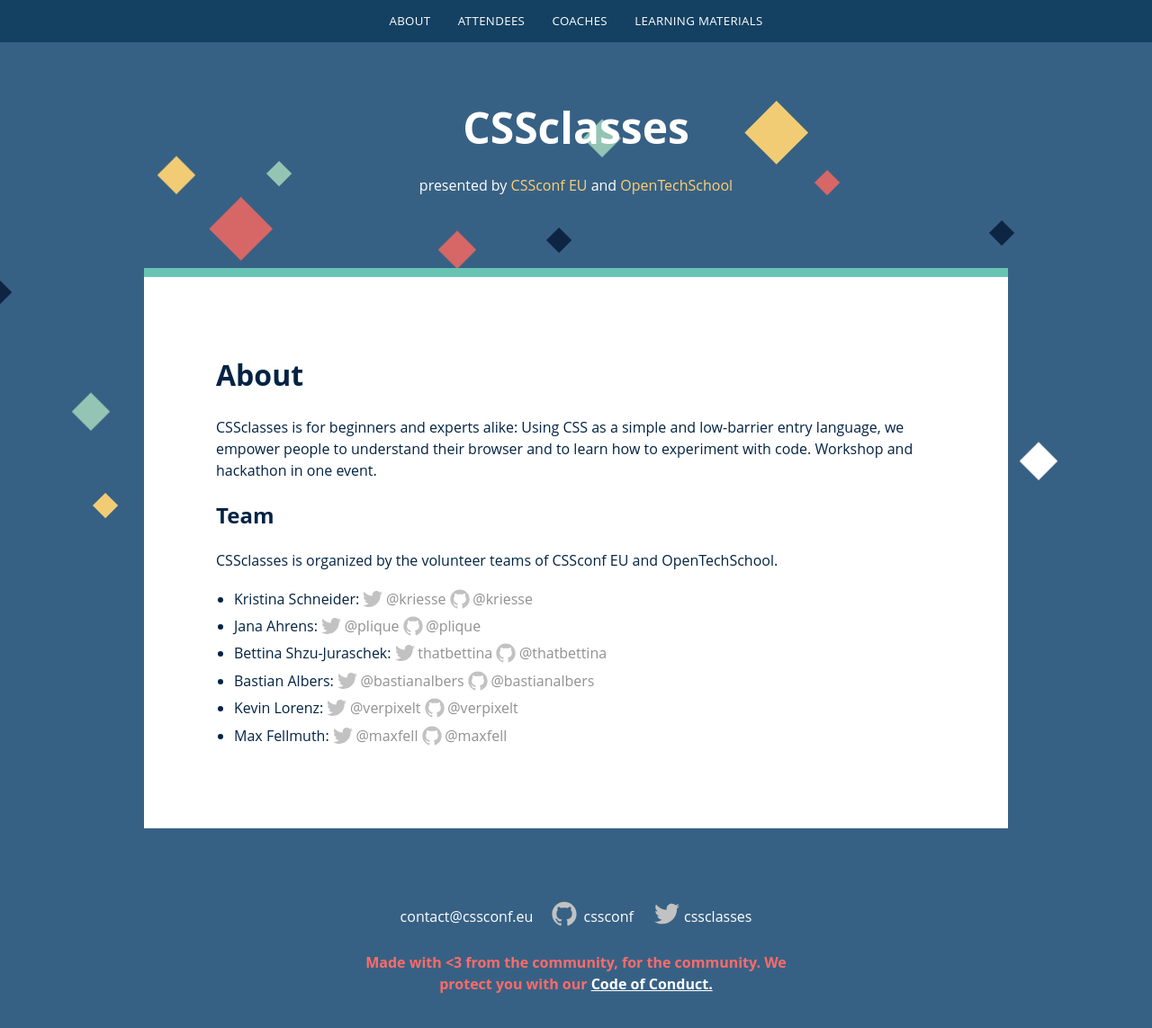
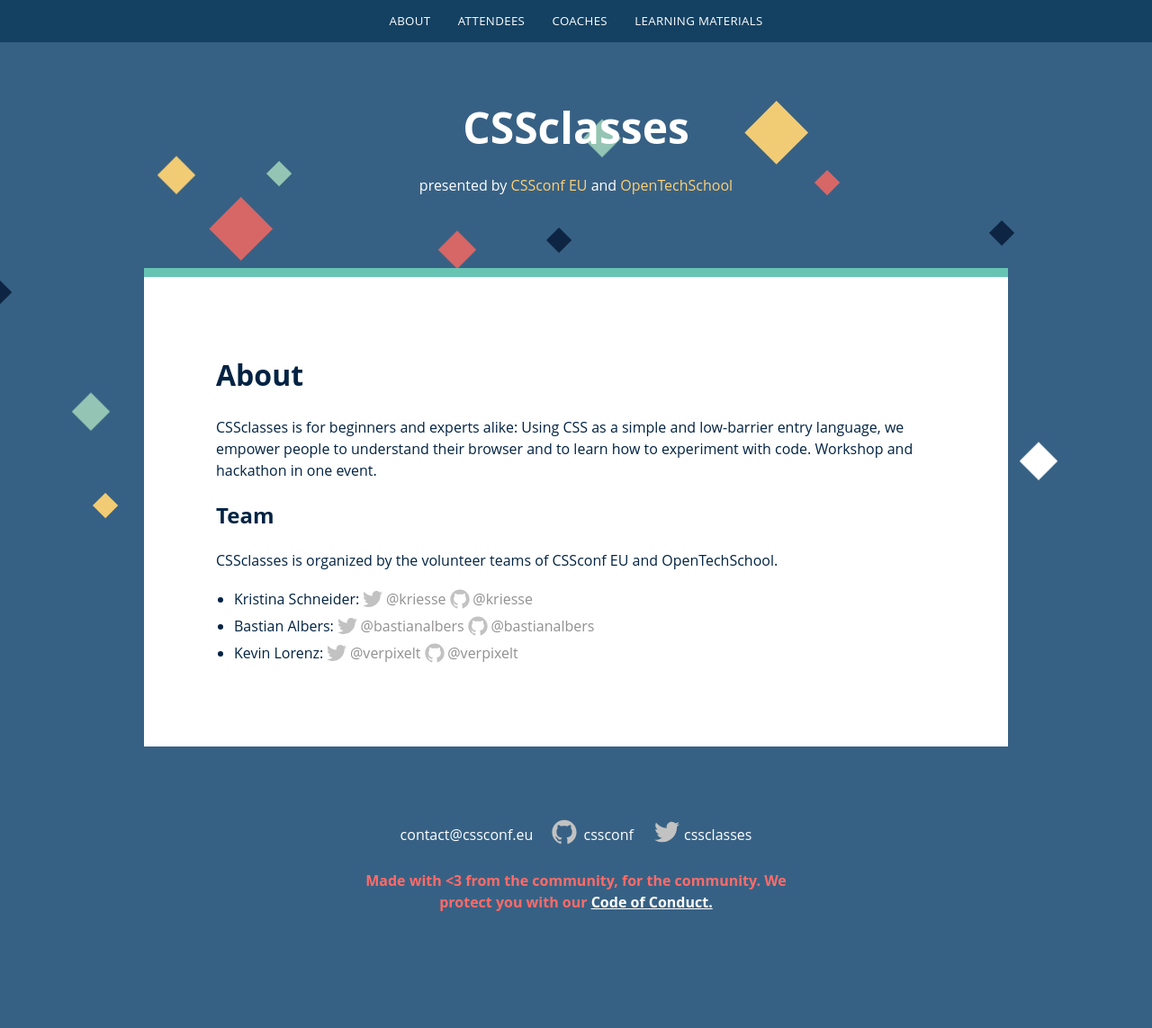
Before and after one commit to cssconf/CSSclasses--old, a Jekyll site: the page built from about.md, in a window 1280 px wide. Shown: the top 1143 px of the page at 90% size. Built offline with Jekyll 4.4.1, drawn with Linux system fonts in a browser that asks for light colours; nearby versions of some CDN libraries.

Commit message:
update team page.

```diff
--- a/about.md
+++ b/about.md
@@ -12,9 +12,6 @@
 
 <ul class="team">
   <li>Kristina Schneider: <a href="https://twitter.com/kriesse">@kriesse</a> <a href="https://github.com/kriesse">@kriesse</a></li>
-  <li>Jana Ahrens: <a href="https://twitter.com/plique">@plique</a> <a href="https://github.com/plique">@plique</a></li>
-  <li>Bettina Shzu-Juraschek: <a href="https://twitter.com/thatbettina">thatbettina</a> <a href="https://github.com/thatbettina">@thatbettina</a></li>
   <li>Bastian Albers: <a href="https://twitter.com/bastianalbers">@bastianalbers</a> <a href="https://github.com/bastianalbers">@bastianalbers</a></li>
   <li>Kevin Lorenz: <a href="https://twitter.com/verpixelt">@verpixelt</a> <a href="https://github.com/verpixelt">@verpixelt</a></li>
-  <li>Max Fellmuth: <a href="https://twitter.com/maxfell">@maxfell</a> <a href="https://github.com/maxfell">@maxfell</a></li>
 </ul>
```
